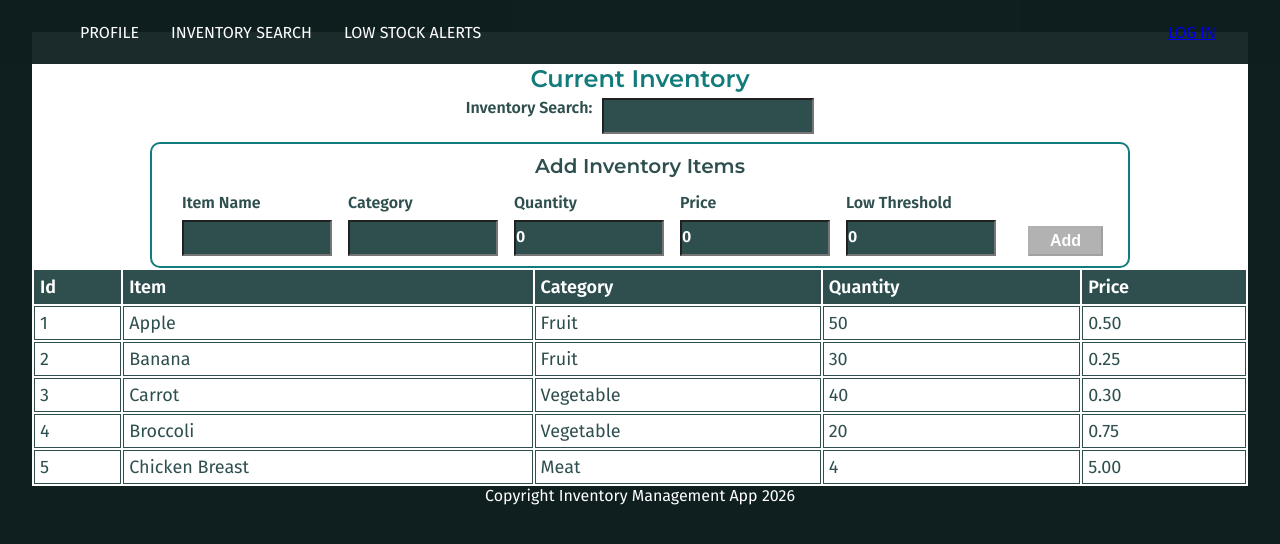
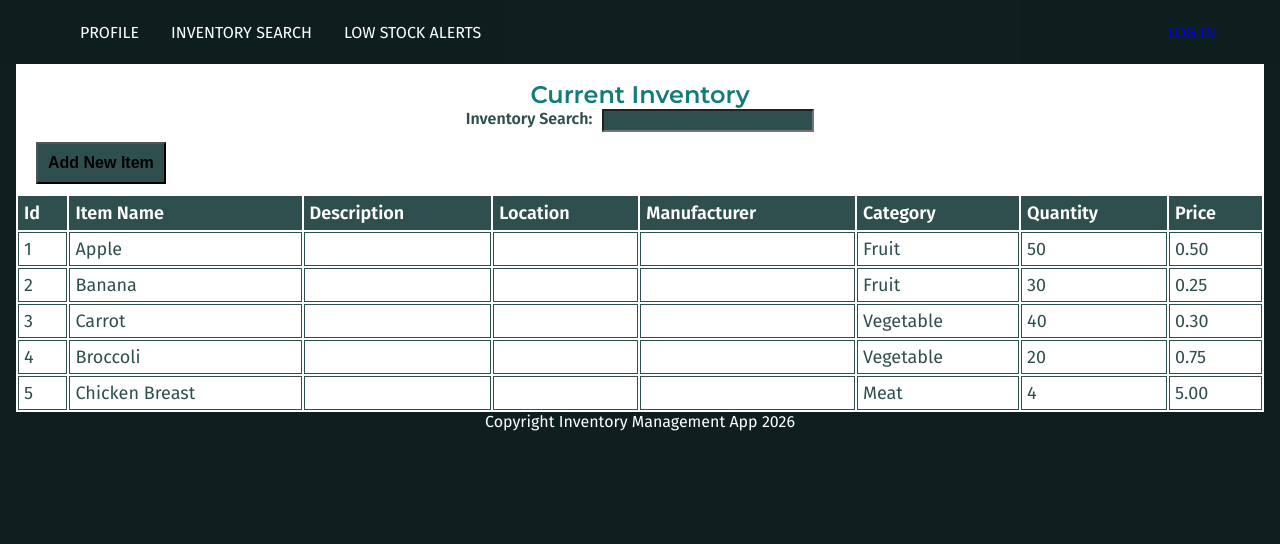
Before and after one commit to MariaMead/Inventory-Management-App, a React (Vite) app in the folder app-management-app/: page /inventory-search in a window 1280 px wide. Shown: the top 544 px of the page. Built offline with nearby package versions, Linux system fonts and the light colour scheme.

Commit message:
Made some component change to factor in the use of new data set as a way to prepare for our relational data.

```diff
--- a/app-management-app/src/App.css
+++ b/app-management-app/src/App.css
@@ -1,8 +1,12 @@
  #root {
   max-width: 1280px;
   margin: 0 auto;
-  padding: 2rem;
+  padding: 1rem;
   text-align: center;
+}
+body {
+  padding-top: 3em;
+
 }
 
 input[type="text"], [type="number"] {
--- /dev/null
+++ b/app-management-app/src/apis/stockData.ts
@@ -0,0 +1,3 @@
+import type { InventoryStock } from "../types/inventoryStock"
+
+export const stockData: InventoryStock[] = [];
--- a/app-management-app/src/components/addInventoryItem/addInventoryItem.css
+++ b/app-management-app/src/components/addInventoryItem/addInventoryItem.css
@@ -1,10 +1,10 @@
 .inventory-form {
-    max-width: 980px;
+    max-width: 1150px;
     width: 100%;
-    margin: 0 auto;
+    margin: 15px auto;
     border-radius: 10px;
     border: 2px solid  #127b7b;
-    padding: 5px;
+    padding: 15px;
     align-content: auto;
 
 }
@@ -12,28 +12,50 @@
 .title {
     text-align: center;
     color:  #2F4F4F;
-    margin: 5px;
+    margin-bottom: 10px;
 }
 
-form {
-  display: flex;
-  flex-wrap: wrap;
-  gap: 1.0em;
-  padding: 5px;
-  margin-left: 20px;
-}
-
-label, input {
-  padding: 5px 0px 8px 0px;
-  display: flex;
-  font-weight: bold;
-  font-size: var(--general-font-size);
+.inventory-form form {
+  display: grid;
+  grid-template-columns: repeat(3, 1fr);
+  gap: 15px;
+  align-items: end;
 }
 
 .item-data {
-    width: 100%;
-    max-width: 150px;
-    display: flex;
-    flex-direction: column;
+  display: flex;
+  flex-direction: column;
+}
 
+.item-data label {
+  margin-bottom: 6px;
+  font-weight: 600;
 }
+
+.item-data input {
+  padding: 5px;
+  border: 1px solid #ccc;
+  border-radius: 4px;
+}
+
+#item-description {
+  grid-column: 1 / span 2;
+  min-height: 75px;
+  padding: 10px;
+  border-radius: 5px;
+  background-color: #2F4F4F;
+  resize: vertical;
+}
+
+
+.button-cell {
+  grid-column: 2;
+  grid-row: 3;
+  justify-self: start;
+  align-self: end;
+}
+
+.submitButton {
+  padding: 5px;
+  grid-column: 2;
+}
--- a/app-management-app/src/components/addInventoryItem/addInventoryItem.tsx
+++ b/app-management-app/src/components/addInventoryItem/addInventoryItem.tsx
@@ -1,17 +1,19 @@
 import { useState } from "react";
-import type { InventoryItem } from "../../Inventory/inventoryData";
+import type { InventoryStock } from "../../types/inventoryStock";
 import "./addInventoryItem.css"
 
 export function AddInventoryItemForm({
     addInventoryItem
 }: {
-    addInventoryItem: (item: Omit<InventoryItem, "id">) => void
+    addInventoryItem: (item: Omit<InventoryStock, "id">) => void
 }) {
     const [name, setName] = useState<string>("");
+    const [description, setDescription] = useState<string>("");
+    const [location, setLocation] = useState<string>("");
+    const [ manufacturer, setManufacturer] = useState<string>("");
     const [ category, setCategory ] = useState<string>("");
     const [ quantity, setQuantity ] = useState<number>(0);
     const [ price, setPrice ] = useState<number>(0);
-    const [ lowStockThreshold, setLowThreshold] = useState<number>(0);
     const [ error, setError ] = useState<string>("");
 
     const formSubmit = (event:React.FormEvent<HTMLFormElement>) => {
@@ -38,22 +40,21 @@ export function AddInventoryItemForm({
             return;
         }
 
-        if(!lowStockThreshold) {
-            setError("Must set a low stock threshold.");
-            return;
-        }
 
-        addInventoryItem({ name, category, quantity, price, lowStockThreshold});
+
+        addInventoryItem({ name, description, location, manufacturer, category, quantity, price });
         setName("");
+        setDescription("");
+        setLocation("");
+        setManufacturer("");
         setCategory("");
         setQuantity(0);
         setPrice(0);
-        setLowThreshold(0);
     };
 
     return(
         <div className="inventory-form">
-            <h3 className="title">Add Inventory Items</h3>
+            <h3 className="title">ADD INVENTORY ITEMS</h3>
             <form onSubmit={formSubmit}>
                 <div className="item-data">
                     <label htmlFor="item-name">Item Name</label>
@@ -65,13 +66,33 @@ export function AddInventoryItemForm({
                     />
                 </div>
 
-                <div className="item-data">
+                 <div className="item-data">
                     <label htmlFor="item-category">Category</label>
                     <input
                         id="item-category"
                         type="text"
                         value={category}
                         onChange={(event) => setCategory(event.target.value)}
+                    />
+                </div>
+
+                <div className="item-data">
+                    <label htmlFor="item-manufacturer">Manufacturer</label>
+                    <input
+                        id="item-manufacturer"
+                        type="text"
+                        value={manufacturer}
+                        onChange={(event) => setManufacturer(event.target.value)}
+                    />
+                </div>
+
+                <div className="item-data">
+                    <label htmlFor="item-location">Location</label>
+                    <input
+                        id="item-location"
+                        type="text"
+                        value={location}
+                        onChange={(event) => setLocation(event.target.value)}
                     />
                 </div>
 
@@ -95,25 +116,27 @@ export function AddInventoryItemForm({
                     />
                 </div>
 
-                <div className="item-data">
-                    <label htmlFor="item-lowThreshold">Low Threshold</label>
-                    <input
-                        id="item-lowThreshold"
-                        type="number"
-                        value={lowStockThreshold}
-                        onChange={(event) => setLowThreshold(event.target.valueAsNumber)}
+                    <div className="item-data">
+                    <label htmlFor="item-description">Description</label>
+                    <textarea
+                        id="item-description"
+                        value={description}
+                        onChange={(event) => setDescription(event.target.value)}
                     />
                 </div>
 
                 <div>
                     {error && <p>{error}</p>}
                 </div>
+
+                <div className="button-cell">
                 <input
                     type="submit"
                     className="submitButton"
-                    value="Add"
-                    disabled={!name || !category || !quantity || !price || !lowStockThreshold}
+                    value="ADD"
+                    disabled={!name || !description || !location || !manufacturer || !category || !quantity || !price}
                 />
+                </div>
             </form>
         </div>
     )
--- a/app-management-app/src/components/inventorySearch/inventorySearch.css
+++ b/app-management-app/src/components/inventorySearch/inventorySearch.css
@@ -4,7 +4,7 @@
     font-size: 1rem;
     color: #2F4F4F;
     background-color: #FFFFFF;
-   padding-top: 2rem;
+    padding-top: 1rem;
 }
 
 .inventory-search h2 {
@@ -45,3 +45,17 @@ input {
     font-size: var(--general-font-size);
     gap: 10px;
 }
+
+.toggleFormButton {
+    display: flex;
+    padding: 10px 10px;
+    font-size: 16px;
+    font-weight: bold;
+    background-color: #2F4F4F;
+    margin: 10px 0;
+    margin-left: 20px;
+    cursor: pointer;
+}
+.toggleFormButton:hover {
+    background-color: #127b7b;
+}
--- a/app-management-app/src/components/inventorySearch/inventorySearch.tsx
+++ b/app-management-app/src/components/inventorySearch/inventorySearch.tsx
@@ -2,8 +2,8 @@ import { useSearchFilter } from "../../hooks/useSearchFilter";
 import "./inventorySearch.css";
 
 import { AddInventoryItemForm } from "../addInventoryItem/addInventoryItem";
-import type { InventoryItem } from "../../Inventory/inventoryData";
-import type React from "react";
+import type { InventoryStock }  from "../../types/inventoryStock";
+import { useState } from "react";
 
 
 // Function to filter inventory by text in a search field
@@ -12,14 +12,16 @@ function InventorySearch({
         setInventoryList
     }:
     {
-        inventory: InventoryItem[],
-        setInventoryList: React.Dispatch<React.SetStateAction<InventoryItem[]>>;
+        inventory: InventoryStock[],
+        setInventoryList: React.Dispatch<React.SetStateAction<InventoryStock[]>>;
     }) {
     //Setting state to prepare for input to change state used a custom hook called useSearch filter
     const { search, setSearch, filteredText } = useSearchFilter(inventory, "name");
+
+    const [showForm, setShowForm] = useState(false);
     // Adding inventory item to bottom of list with last number + 1 for Id
     // will need to be adjusted when database introduced
-    const addInventoryItem = (item: Omit<InventoryItem, "id">): void => {
+    const addInventoryItem = (item: Omit<InventoryStock, "id">): void => {
         setInventoryList((prev) => [
             ...prev,
             {
@@ -42,16 +44,28 @@ function InventorySearch({
                         setSearch(text.target.value)}
                 />
             </label>
-            <AddInventoryItemForm
-            addInventoryItem={addInventoryItem}
-            />
 
+            {/* A button to toggle the form or hide it when not needed */}
+            <button
+                type="button"
+                className="toggleFormButton"
+                onClick={() => setShowForm(!showForm)}
+            >
+                {showForm ? "Hide Form" : "Add New Item"}
+            </button>
+            {/* We show form and render it to the page*/}
+            {showForm && (
+                <AddInventoryItemForm addInventoryItem={addInventoryItem} />
+            )}
 
             <table className="inventoryTable">
                 <thead>
                     <tr className="header-title">
                         <th>Id</th>
-                        <th>Item</th>
+                        <th>Item Name</th>
+                        <th>Description</th>
+                        <th>Location</th>
+                        <th>Manufacturer</th>
                         <th>Category</th>
                         <th>Quantity</th>
                         <th>Price</th>
@@ -63,6 +77,9 @@ function InventorySearch({
                         <tr key={item.id}>
                             <td>{item.id}</td>
                             <td>{item.name}</td>
+                            <td>{item.description}</td>
+                            <td>{item.location}</td>
+                            <td>{item.manufacturer}</td>
                             <td>{item.category}</td>
                             <td>{item.quantity}</td>
                             <td>{item.price.toFixed(2)}</td>
--- /dev/null
+++ b/app-management-app/src/types/inventoryStock.ts
@@ -0,0 +1,11 @@
+
+export type InventoryStock = {
+    id: string;
+    name: string;
+    description: string;
+    location: string;
+    manufacturer: string;
+    category: string;
+    quantity: number;
+    price: number;
+}
```
Lines whose indentation alone changed are shown as unchanged.
